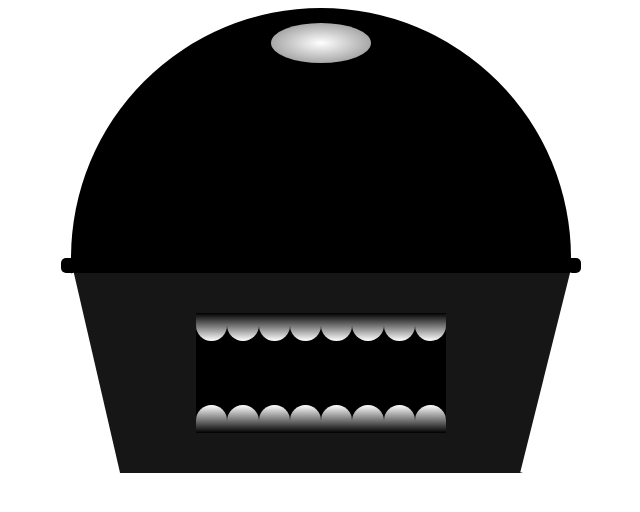
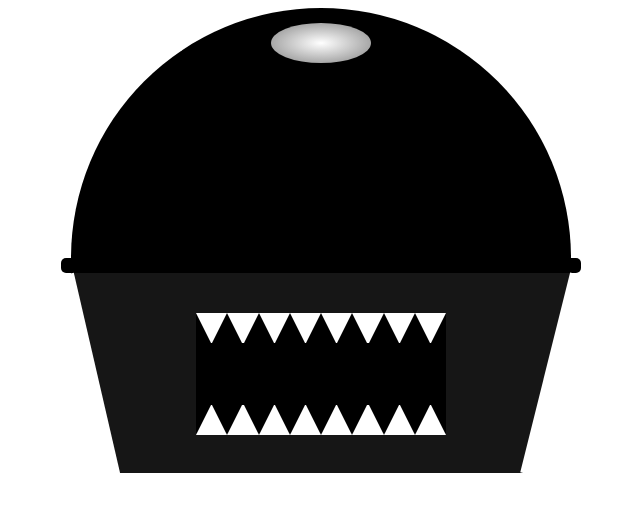
Before and after one commit to Psiale/CSS-ART-Alien, a plain HTML site: page index.html in a window 1280 px wide. Shown: the whole page, without its empty margins (327-967 px from the left). Drawn offline with Linux system fonts and the light colour scheme.

Commit message:
changed the shape of the teeth from semi circular to triangular

```diff
--- a/styles/style.css
+++ b/styles/style.css
@@ -83,11 +83,16 @@ body{
 
 .tooth-item-top {
         background: linear-gradient(black, white);
-        border-radius: 0 0 45px 45px;
+        border-top: 30px solid white;
+        border-right: 15px solid transparent;
+        border-left:15px solid transparent;
+
 }
 .tooth-item-bottom {
     background: linear-gradient(white, black);
-    border-radius: 45px 45px 0 0;
+    border-bottom: 30px solid white;
+    border-right: 15px solid transparent;
+    border-left:15px solid transparent;
 }
 
 .outline-left{
```
